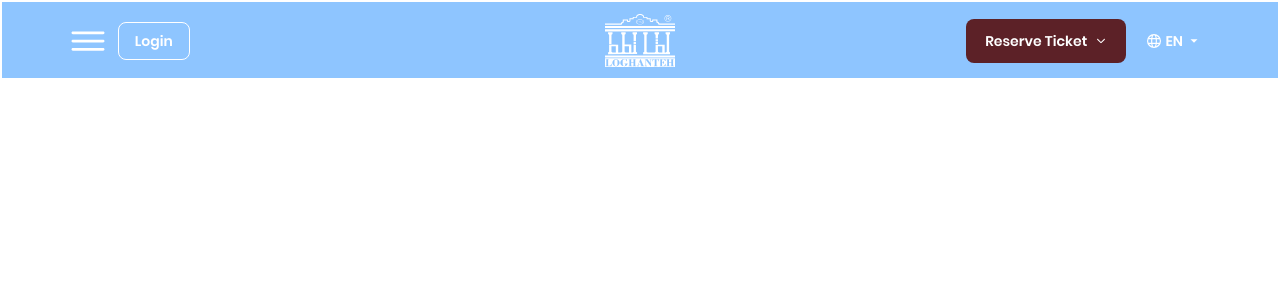
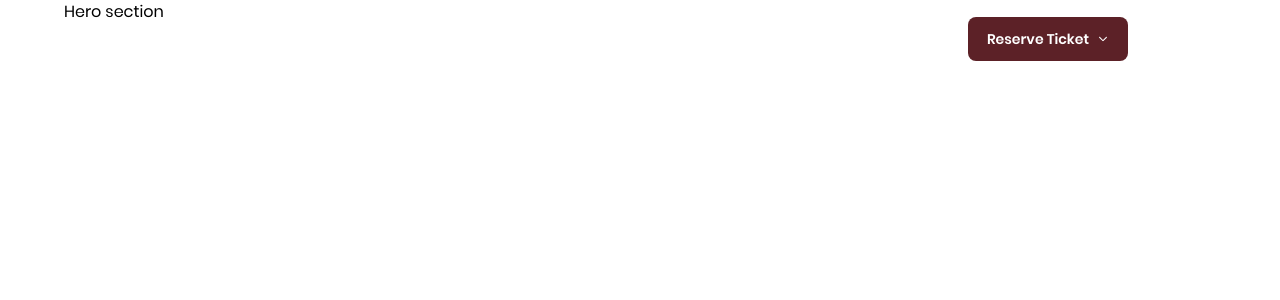
Before and after one commit to iXZed026/Loghante-Project, a Next.js app in the folder Develop/Frontend/: page /en in a window 1280 px wide. Shown: the top 300 px of the page. Built offline with nearby package versions, Linux system fonts and the light colour scheme.

Commit message:
changing header position to fixed

```diff
--- a/Develop/Frontend/src/app/[locale]/page.tsx
+++ b/Develop/Frontend/src/app/[locale]/page.tsx
@@ -1,12 +1,13 @@
 import Container from '@/components/shared/Container';
 import Header from '@/features/loghante(root)/components/header/Header';
+import HeroSection from '@/features/loghante(root)/components/sections/HeroSection';
 
 function Loghante() {
   return (
     <div>
       <Header />
       <Container>
-        <div id="hero" className='h-[100vh] scroll-mt-[80px]'></div>
+        <HeroSection />
         <div id="2" className='h-[100vh] scrll-mt-[80]'></div>
       </Container>
     </div>
--- a/Develop/Frontend/src/features/loghante(root)/components/header/Header.tsx
+++ b/Develop/Frontend/src/features/loghante(root)/components/header/Header.tsx
@@ -26,11 +26,10 @@ function Header() {
 
   return (
     <header className={cn(
-      "bg-blue-300",
       "h-[80px]",
       "py-3",
       "text-white-utility md:text-md sm:text-sm text-xs",
-      "border-2",
+      "fixed w-full top-0 ",
     )}>
       <Container>
         <div className="grid grid-cols-12">
--- /dev/null
+++ b/Develop/Frontend/src/features/loghante(root)/components/sections/HeroSection.tsx
@@ -0,0 +1,11 @@
+import React from 'react'
+
+function HeroSection() {
+    return (
+        <section id="hero" className='h-[100vh] scroll-mt-[80px]'>
+            Hero section
+        </section>
+    )
+}
+
+export default HeroSection
```
